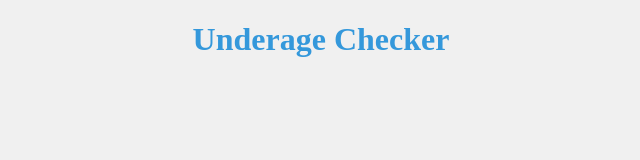
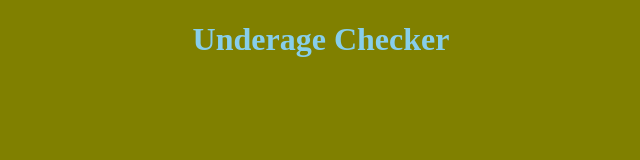
Before and after one commit to Rizeq-D/Underage-Checker, a plain HTML site: page index.html in a window 1280 px wide. Shown: the whole page, without its empty margins (319-959 px from the left). Drawn offline with Linux system fonts and the light colour scheme.

Commit message:
changing colors index.html

```diff
--- a/index.html
+++ b/index.html
@@ -4,11 +4,11 @@
     <title>Underage Checker</title>
     <style>
         body {
-            background-color: #f0f0f0; /* Background color */
+            background-color: olive; /* Background color */
             text-align: center;
         }
         h1 {
-            color: #3498db; /* Title color */
+            color: skyblue; /* Title color */
         }
     </style>
 </head>
```
